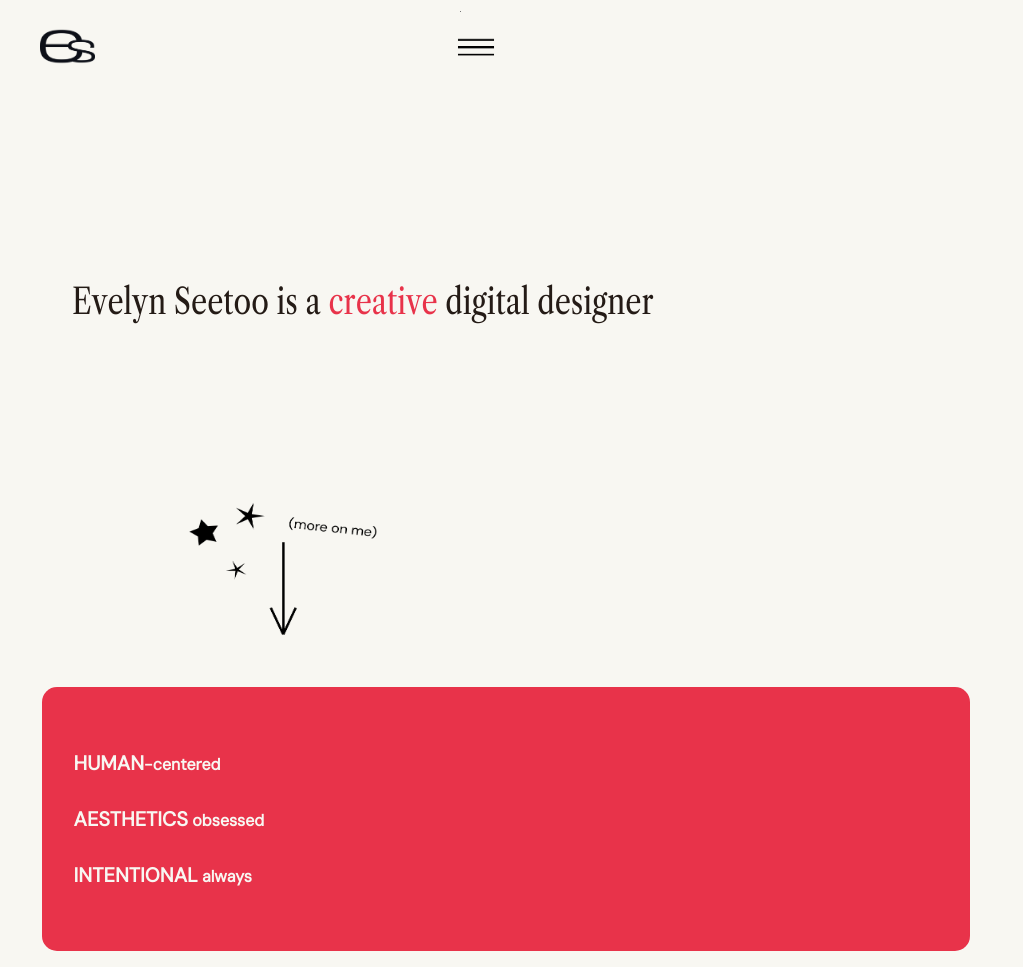
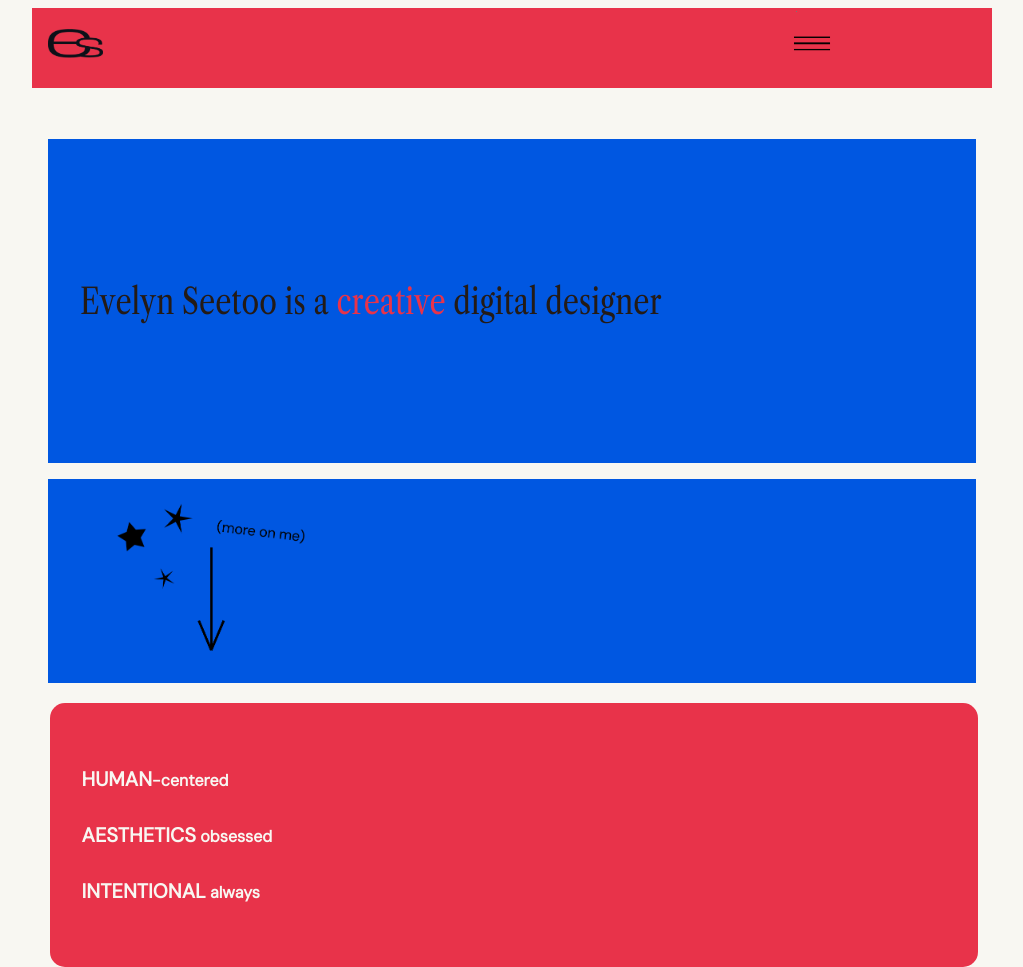
Before and after one commit to eseetoo/uxid231--es3468-, a plain HTML site: page index.html in a window 1280 px wide. Shown: the top 967 px of the page, without its empty margins (136-1159 px from the left). Drawn offline with Linux system fonts and the light colour scheme.

Commit message:
update adit menu spacing

```diff
--- a/styles.css
+++ b/styles.css
@@ -84,6 +84,7 @@
 body {
     background: var(--background-beige);
     color: var(--dark-text);
+    width: 100%;
 }
 
 body a {
@@ -109,7 +110,7 @@ body a:hover {
 }
 
 header {
-    background: var(--background-beige);
+    background: var(--accent-red);
     color: var(--dark-text);
 
     padding: 1rem 1rem;
@@ -139,7 +140,7 @@ header {
 
     position: absolute;
     top: 0rem;
-    left: 27rem;
+    right: 10rem;
 }
     .menu-toggle {
         font-size: 1.75rem;
@@ -278,8 +279,7 @@ main {
     line-height: 1.3;
     width: 100%;
     max-width: 60rem;
-    margin-left: auto;
-    margin-right: auto;
+
 }
 
 #creative {
@@ -365,6 +365,8 @@ button:focus-visible {
 
 img {
     margin: var(--space-base);
+    max-width: 100%;
+    height: auto;
 }
 
 h1 {
@@ -570,10 +572,16 @@ p {
     padding: 9rem 2rem;
     width: 100%;
     max-width: 60rem;
+    background-color: var(--accent-blue);
 }
 
 #arrow {
-    padding: 0rem 0rem 0rem 7rem;
+    margin-inline: auto;
+    padding: 0rem 2rem;
+    width: 100%;
+    max-width: 60rem;
+    align-content: center;
+    background-color: #0057E1;
 }
 
 .experience_description {
```
